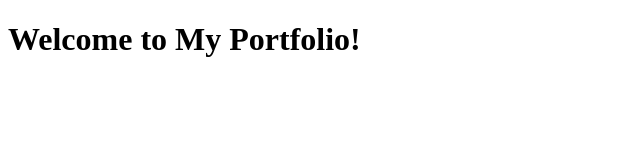
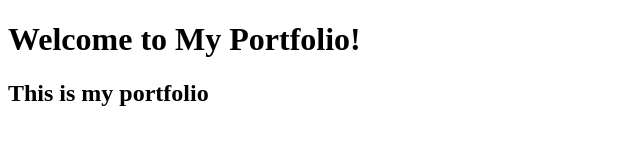
Before and after one commit to GagerStoddard/portfolio, a plain HTML site: page index.html in a window 1280 px wide. Shown: the whole page, without its empty margins (0-640 px from the left). Drawn offline with Linux system fonts and the light colour scheme.

Commit message:
added h2 to index

```diff
--- a/index.html
+++ b/index.html
@@ -7,5 +7,6 @@
 </head>
 <body>
     <h1>Welcome to My Portfolio!</h1>
+    <h2>This is my portfolio</h2>
 </body>
 </html>
```
